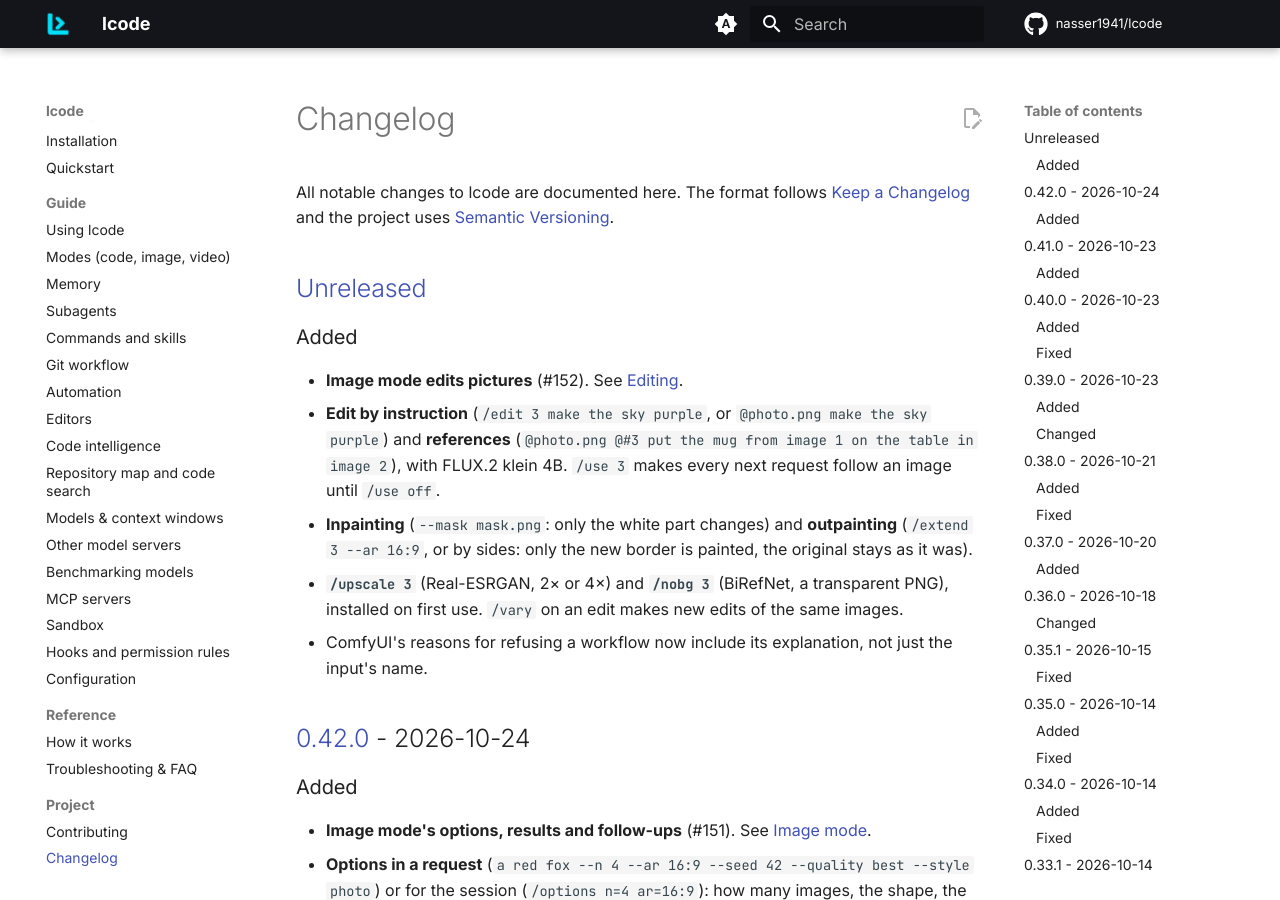
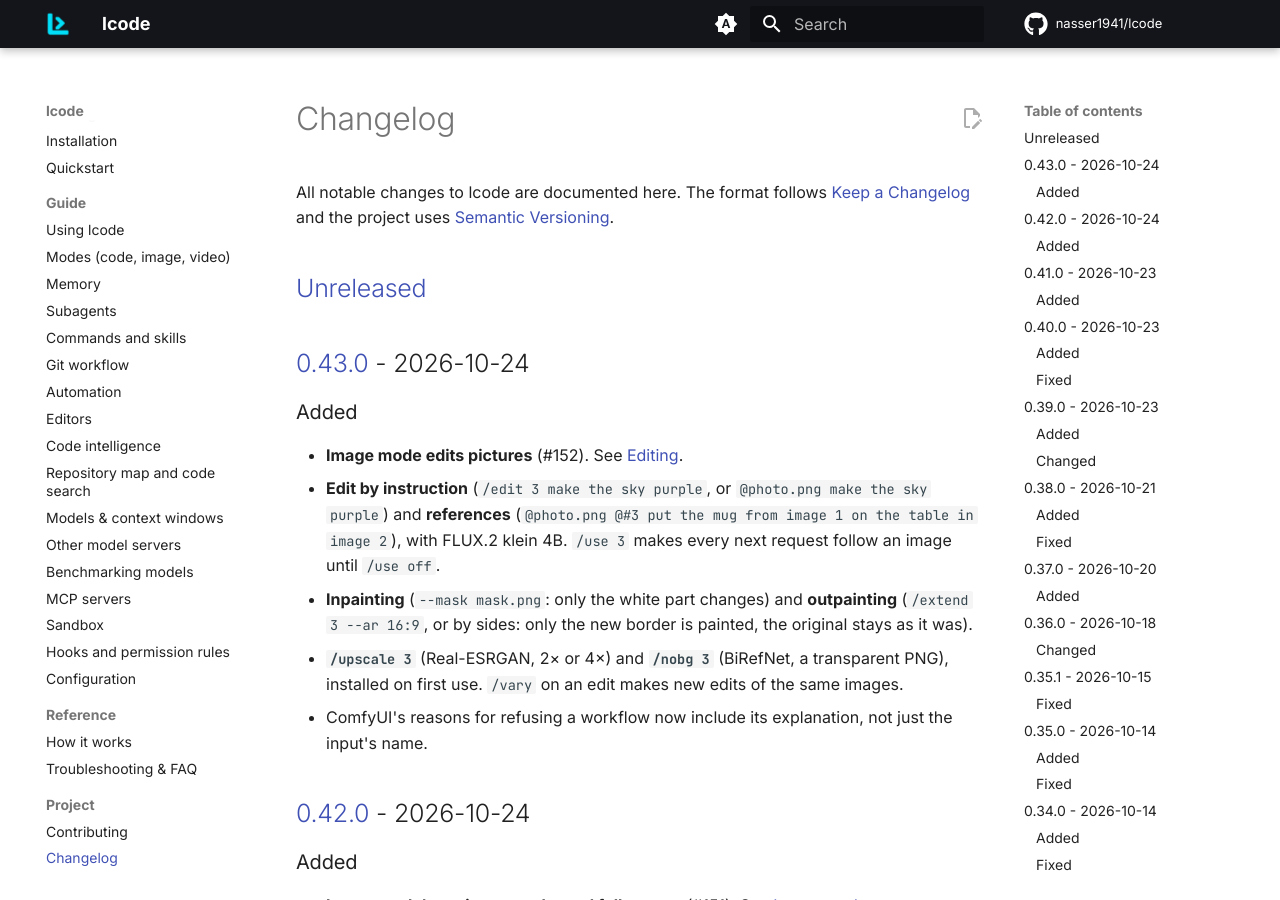
Before and after one commit to nasser1941/lcode, an MkDocs documentation site: the page built from docs/changelog.md, in a window 1280 px wide and 900 px high. Built offline with MkDocs 1.6.1 and Material for MkDocs 9.7.7, drawn with Linux system fonts in a browser that asks for light colours; comment, search, counter and statistics services are not loaded.

Commit message:
Release 0.43.0 (#167)
Co-authored-by: nasser1941 <9349840+nasser1941@users.noreply.github.com>
Co-authored-by: Claude Opus 5.5 <noreply@anthropic.com>

```diff
--- a/CHANGELOG.md
+++ b/CHANGELOG.md
@@ -5,6 +5,8 @@ All notable changes to lcode are documented here. The format follows
 [Semantic Versioning](https://semver.org/).
 
 ## [Unreleased]
+
+## [0.43.0] - 2026-10-24
 
 ### Added
 
@@ -952,7 +954,8 @@ First public release.
 - `AGENTS.md` project instructions and `/init` to generate them.
 - One-line installer for Linux and macOS.
 
-[Unreleased]: https://github.com/nasser1941/lcode/compare/v0.42.0...HEAD
+[Unreleased]: https://github.com/nasser1941/lcode/compare/v0.43.0...HEAD
+[0.43.0]: https://github.com/nasser1941/lcode/compare/v0.42.0...v0.43.0
 [0.42.0]: https://github.com/nasser1941/lcode/compare/v0.41.0...v0.42.0
 [0.41.0]: https://github.com/nasser1941/lcode/compare/v0.40.0...v0.41.0
 [0.40.0]: https://github.com/nasser1941/lcode/compare/v0.39.0...v0.40.0
--- a/src/lcode/__init__.py
+++ b/src/lcode/__init__.py
@@ -3,7 +3,7 @@
 From a program: `from lcode import Session` (see lcode.api).
 """
 
-__version__ = "0.42.0"
+__version__ = "0.43.0"
 
 API = ("Session", "Result", "Options", "SetupError")
 
```
Also changed, not shown: docs/quickstart.md (+1 -1 lines).
